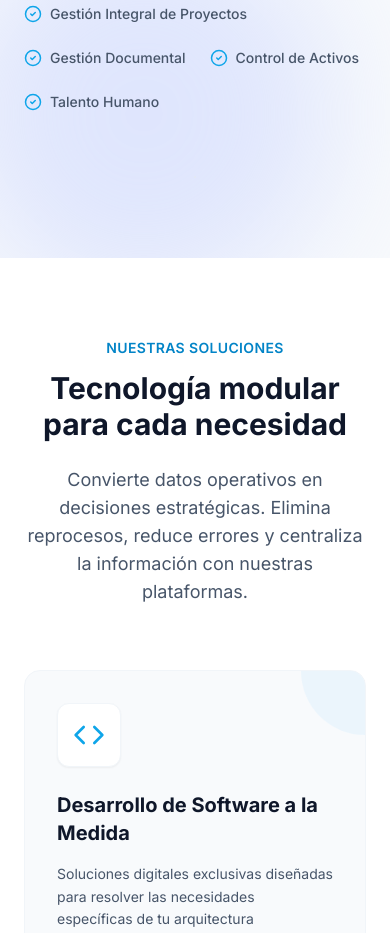
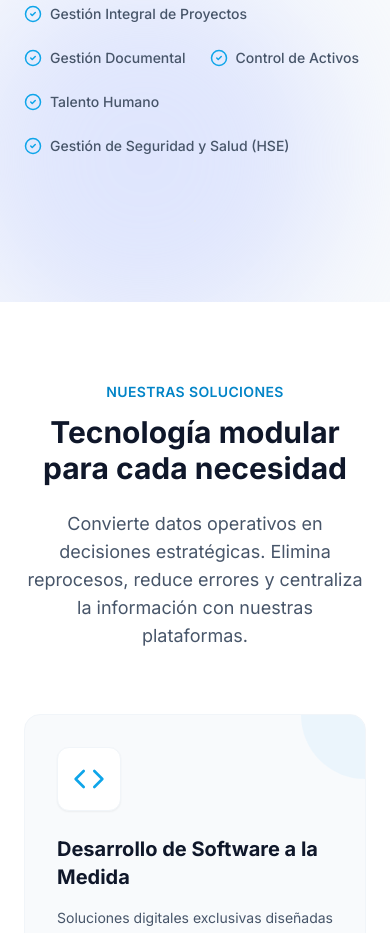
Before and after one commit to Proyectos-Nexatech/Nexatech_web, a React (Vite) app: page / in a window 390 px wide. Shown: the part 920-1853 px from the top of the page. Built offline with nearby package versions, Linux system fonts and the light colour scheme.

Commit message:
feat: implement responsive hero section with an automatic image carousel, call-to-action, and key feature highlights.

```diff
--- a/components/Hero.tsx
+++ b/components/Hero.tsx
@@ -102,6 +102,10 @@ const Hero: React.FC = () => {
                 <CheckCircle2 size={18} className="text-nexa-500" />
                 <span>Talento Humano</span>
               </div>
+              <div className="flex items-center gap-2">
+                <CheckCircle2 size={18} className="text-nexa-500" />
+                <span>Gestión de Seguridad y Salud (HSE)</span>
+              </div>
             </div>
           </div>
 
```
